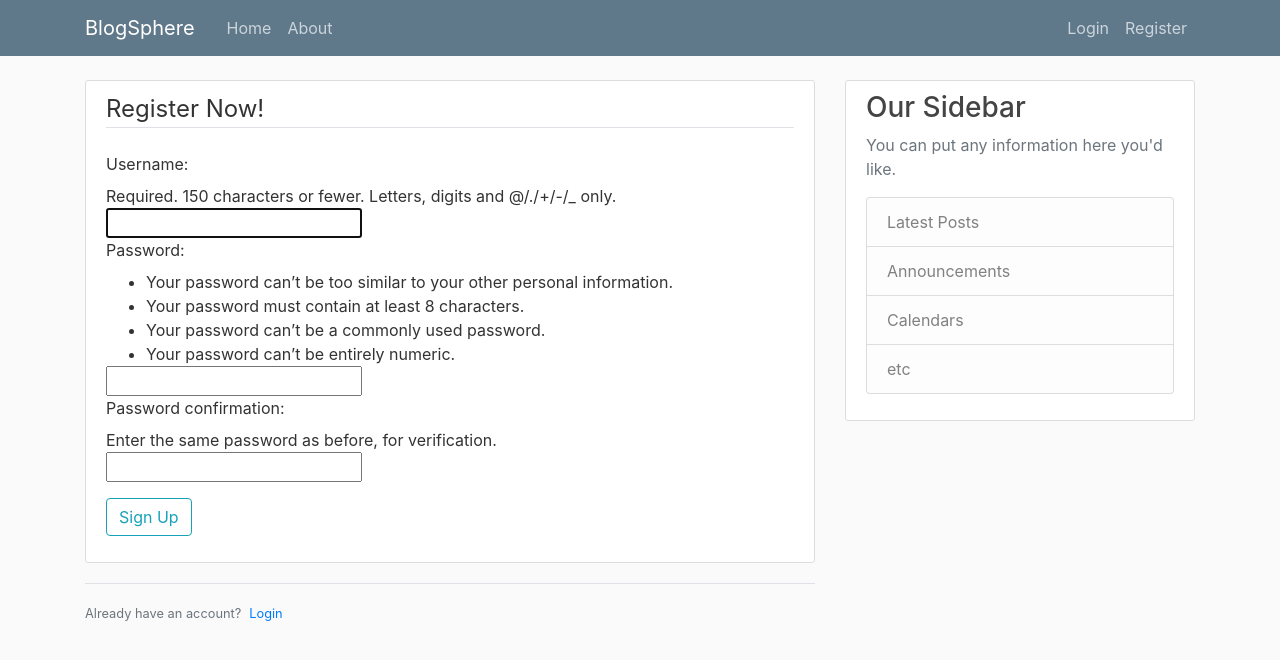
After one commit to Sarthakpurii/BlogSphere, a Django app: page /register/ in a window 1280 px wide. The commit adds this page. Shown: the top 660 px of the page. Run offline with Django 5.2, Linux system fonts and the light colour scheme; some libraries are stand-ins or nearby versions.

Commit message:
FEAT: Added user registration form

```diff
--- a/BlogSphere/settings.py
+++ b/BlogSphere/settings.py
@@ -32,6 +32,7 @@ ALLOWED_HOSTS = []
 
 INSTALLED_APPS = [
     'blog.apps.BlogConfig',
+    'user.apps.UserConfig',
     'django.contrib.admin',
     'django.contrib.auth',
     'django.contrib.contenttypes',
--- a/BlogSphere/urls.py
+++ b/BlogSphere/urls.py
@@ -16,8 +16,10 @@ Including another URLconf
 """
 from django.contrib import admin
 from django.urls import path,include
+from user import views as userViews
 
 urlpatterns = [
     path('admin/', admin.site.urls),
-    path('blog/',include('blog.urls'))
+    path('blog/',include('blog.urls')),
+    path('register/',userViews.register,name='user-register')
 ]
--- a/blog/templates/blog/base.html
+++ b/blog/templates/blog/base.html
@@ -35,6 +35,13 @@
     <main role="main" class="container">
         <div class="row">
           <div class="col-md-8">
+            {% if messages %}
+              {% for message in messages %}
+                <div class="alert alert-{{message.tags}}">
+                  {{message}}
+                </div>
+              {% endfor %}
+            {% endif %}
             {% block content %}{% endblock %}
           </div>
           <div class="col-md-4">
--- /dev/null
+++ b/user/templates/user/register.html
@@ -0,0 +1,18 @@
+{% extends 'blog/base.html' %}
+
+{% block content %}
+    <div class='content-section'>
+        <form method='POST'>
+            {% csrf_token %}
+            <fieldset class='form-group'>
+                <legend class='border-bottom mb-4'> Register Now!</legend>
+                {{form}}
+            </fieldset>
+            <div class='form-group'>
+                <button class='btn btn-outline-info' type='submit'>Sign Up</button>
+            </div>
+    </div>
+    <div class='border-top pt-3'>
+        <small class='text-muted'>Already have an account?<a class='ml-2' href="#">Login</a> </small>
+    </div>
+{% endblock content %}
--- a/user/views.py
+++ b/user/views.py
@@ -1,3 +1,15 @@
-from django.shortcuts import render
+from django.shortcuts import render,redirect
+from django.contrib.auth.forms import UserCreationForm
+from django.contrib import messages
 
-# Create your views here.
+def register(request):
+    if request.method=='POST':
+        form=UserCreationForm(request.POST)
+        if form.is_valid():
+            form.save()
+            username=form.cleaned_data.get('username')
+            messages.success(request,f"Congrats! Account has been created for {username}.")
+            return redirect('blog-home')
+    else:
+        form=UserCreationForm()
+    return render(request,template_name='user/register.html',context={'form':form})
```
Also changed, not shown: db.sqlite3.
